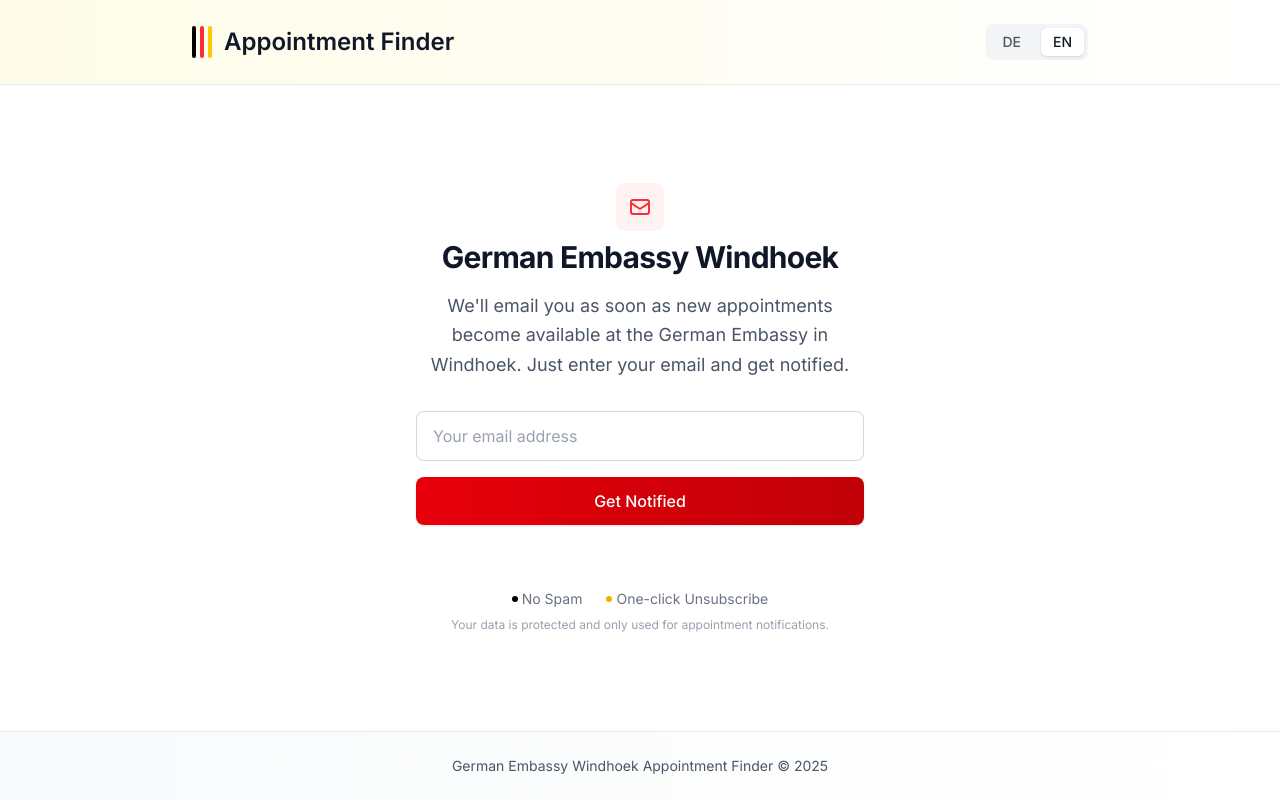
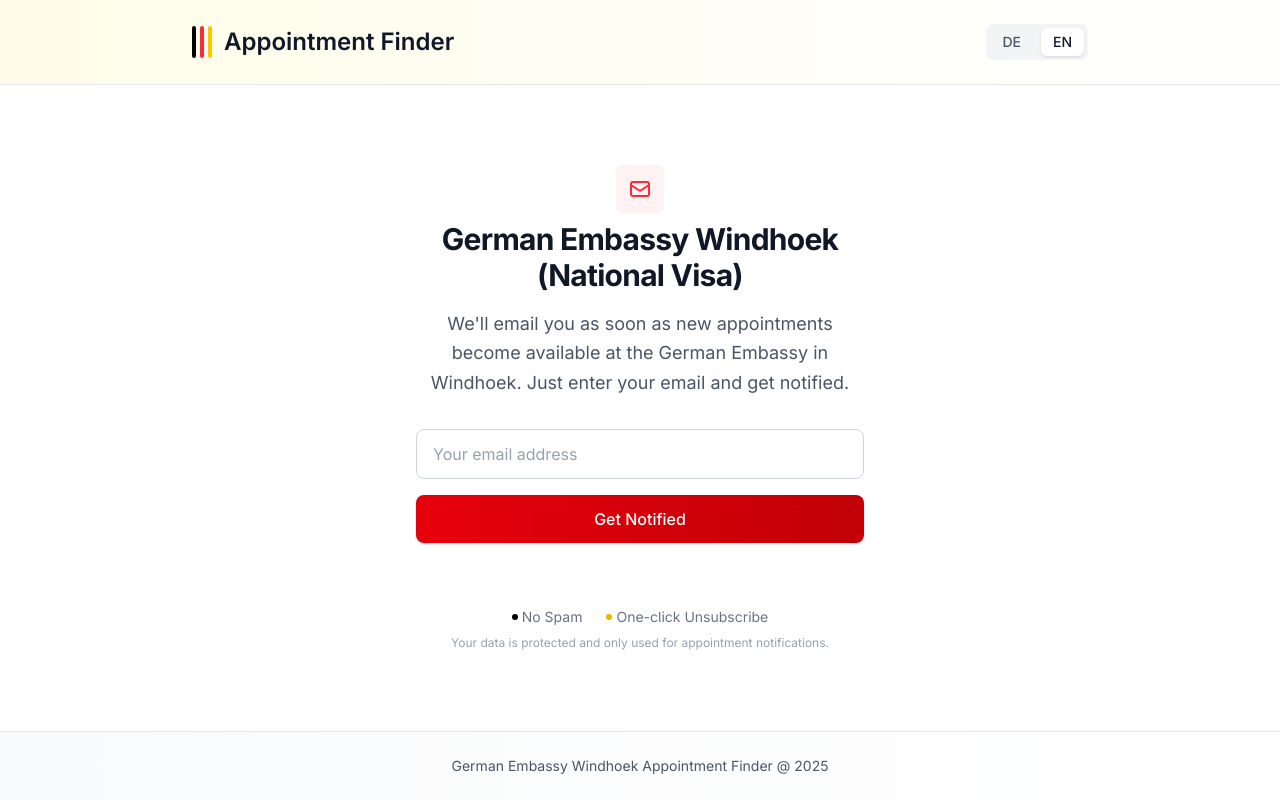
Before and after one commit to hunterjohnstone/embassy-appointment-app, a Next.js app: page / in a window 1280 px wide. Built offline with nearby package versions, Linux system fonts and the light colour scheme.

Commit message:
update ts config and wording

```diff
--- a/src/app/page.tsx
+++ b/src/app/page.tsx
@@ -13,7 +13,7 @@ export default function Home() {
   const translations = {
     de: {
       title: "Termin Finder",
-      subtitle: "Deutsche Botschaft Windhoek",
+      subtitle: "Deutsche Botschaft Windhoek (Nationale Visa)",
       mission: "Wir informieren Sie per E-Mail, sobald neue Termine an der Deutschen Botschaft in Windhoek verfügbar sind. Einfach E-Mail eintragen und benachrichtigt werden.",
       placeholder: "Ihre E-Mail-Adresse",
       button: "Benachrichtigen",
@@ -24,7 +24,7 @@ export default function Home() {
     },
     en: {
       title: "Appointment Finder",
-      subtitle: "German Embassy Windhoek",
+      subtitle: "German Embassy Windhoek (National Visa)",
       mission: "We'll email you as soon as new appointments become available at the German Embassy in Windhoek. Just enter your email and get notified.",
       placeholder: "Your email address",
       button: "Get Notified",
@@ -191,7 +191,7 @@ export default function Home() {
       {/* Footer with German color accent */}
       <footer className="border-t border-gray-200 bg-gradient-to-r from-gray-50 to-white py-6 px-6">
         <div className="max-w-4xl mx-auto text-center">
-          <p className="text-gray-600 text-sm">{t.copyright} © {new Date().getFullYear()}</p>
+          <p className="text-gray-600 text-sm">{t.copyright} @ {new Date().getFullYear()}</p>
         </div>
       </footer>
     </div>
```
Also changed, not shown: tsconfig.json (+14 -5 lines).
